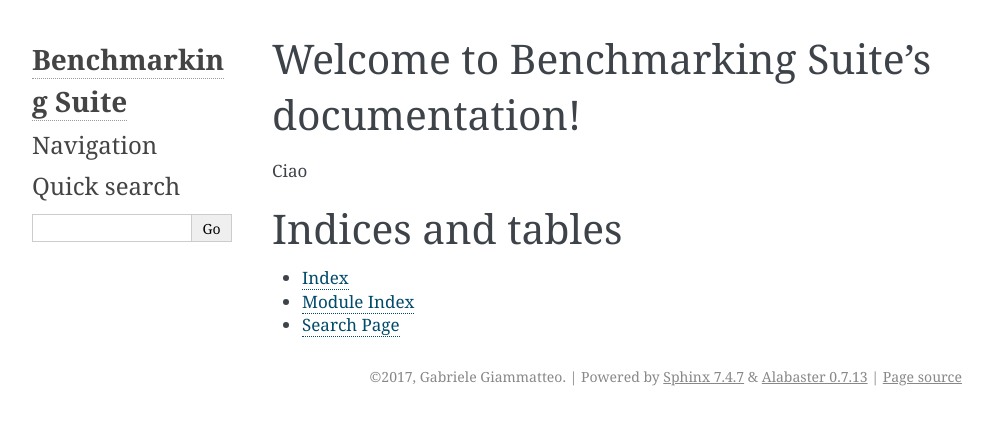
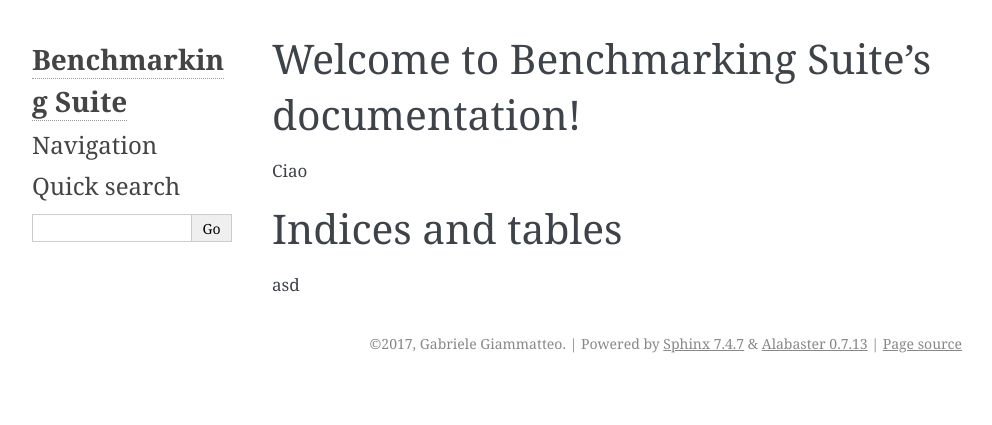
Before and after one commit to benchmarking-suite/benchmarking-controller, a Sphinx documentation site: the page built from docs/source/index.rst, in a window 1280 px wide. Shown: the top 425 px of the page, without its empty margins (148-1140 px from the left). Built offline with Sphinx 7.4.7, drawn with Linux system fonts in a browser that asks for light colours.

Commit message:
docs generation

```diff
--- a/docs/source/index.rst
+++ b/docs/source/index.rst
@@ -10,7 +10,4 @@ Ciao
 
 Indices and tables
 ==================
-
-* :ref:`genindex`
-* :ref:`modindex`
-* :ref:`search`
+asd
```
